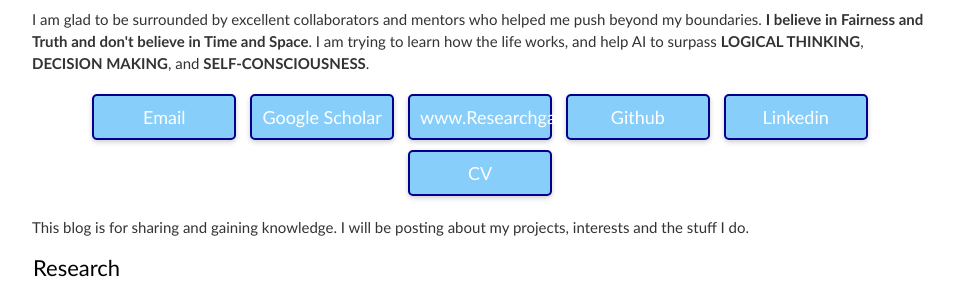
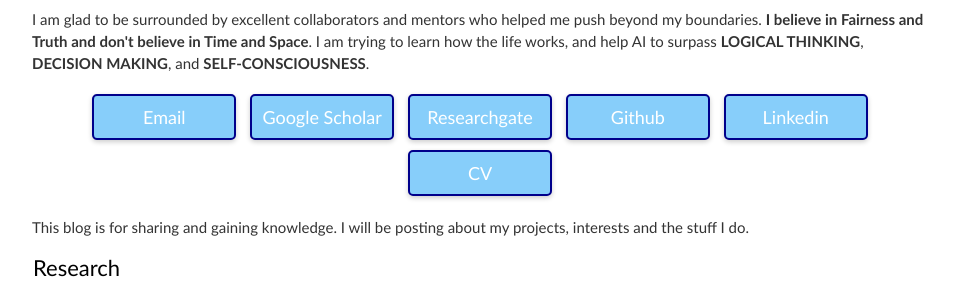
Before and after one commit to ArmanBehnam/ArmanBehnam.github.io, a Jekyll site: the page built from index.html, in a window 1280 px wide. Shown: the part 340-639 px from the top of the page, without its empty margins (160-1114 px from the left). Built offline with Jekyll 4.4.1, drawn with Linux system fonts in a browser that asks for light colours.

Commit message:
Update index.html

```diff
--- a/index.html
+++ b/index.html
@@ -29,7 +29,7 @@ title: Arman Behnam's website
     .button:hover {
 	background: linear-gradient(to bottom, #87CEFA, #00008B);
 /*         background-color: #87CEFA; */
-/* 	color: #00008B; /* Change hover font color to dark blue */ */
+	color: #00000; /* Change hover font color to dark blue */
     }
 	    #myimg{
 	      width:100%;
@@ -67,7 +67,7 @@ title: Arman Behnam's website
 	<p style="text-align:center">
     <a href="mailto:abehnam@hawk.iit.edu" class="button">Email</a>
     <a href="https://scholar.google.com/citations?user=KgzHjgMAAAAJ&hl=en&oi=ao" class="button">Google Scholar</a>
-    <a href="https://www.researchgate.net/profile/Arman-Behnam" class="button">www.Researchgate.net</a>
+    <a href="https://www.researchgate.net/profile/Arman-Behnam" class="button">Researchgate</a>
     <a href="https://github.com/ArmanBehnam" class="button">Github</a>
     <a href="https://www.linkedin.com/in/arman-behnam/" class="button">Linkedin</a>
     <a href="resume/June_2023_CV.pdf" class="button">CV</a>
```
